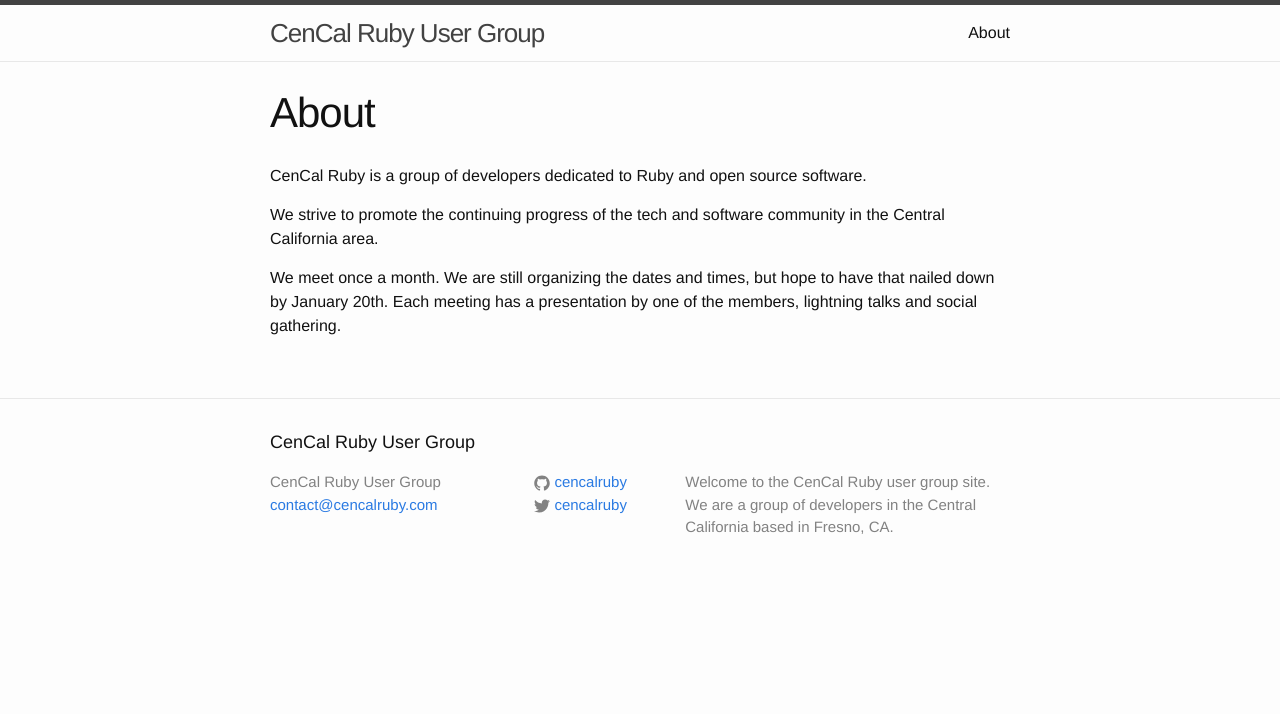
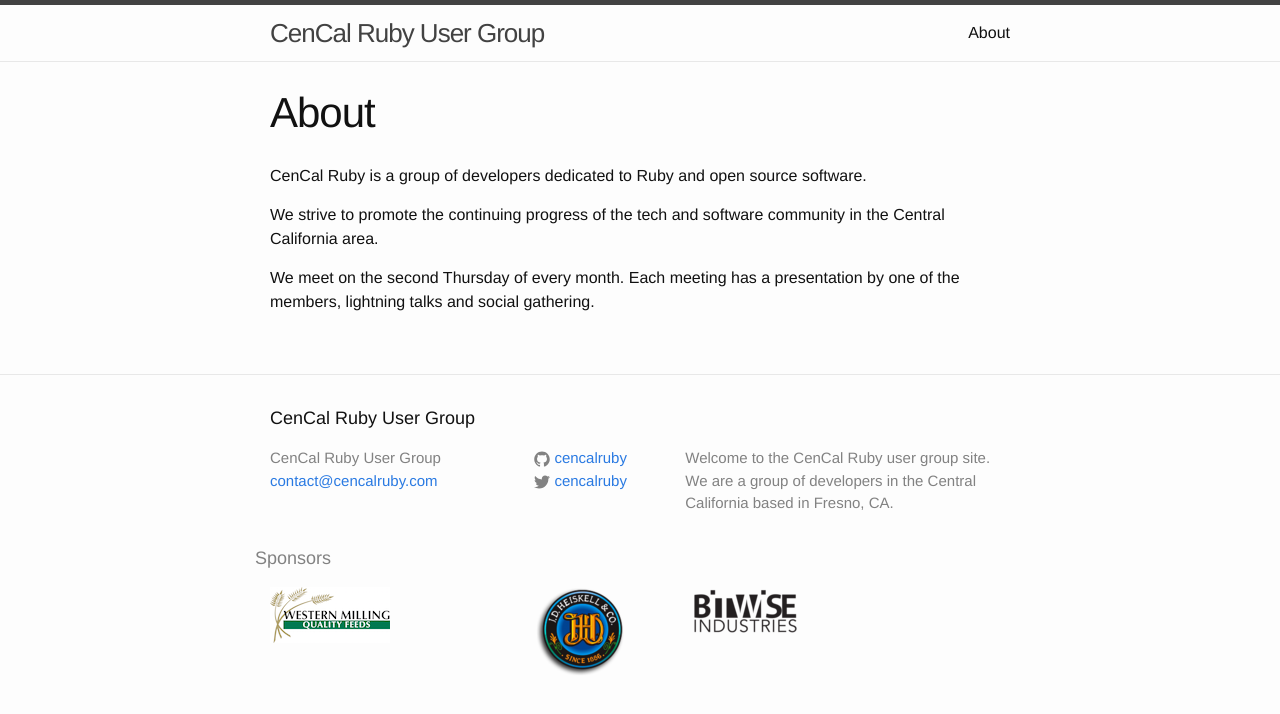
Before and after one commit to CenCalRuby/cencalruby.github.io, a Jekyll site: the page built from about.md, in a window 1280 px wide. Shown: the top 714 px of the page. Built offline with Jekyll 4.4.1, drawn with Linux system fonts in a browser that asks for light colours.

Commit message:
Added sponsors and updated about

```diff
--- a/_includes/footer.html
+++ b/_includes/footer.html
@@ -50,6 +50,24 @@
     </div>
   </div>
 
+  <div class="footer-col-wrapper">
+    <h3 class="footer-heading">Sponsors</h3>
+    <div class="footer-col footer-col-1">
+      <a href="http://www.westernmilling.com" alt="Western Milling">
+        <img src="/img/western_milling.jpeg" />
+      </a>
+    </div>
+    <div class="footer-col footer-col-2">
+      <a href="http://www.heiskell.com" alt="J.D. Heiskell & Co.">
+        <img src="/img/jdh.jpeg" />
+      </a>
+    </div>
+    <div class="footer-col footer-col-3">
+      <a href="http://www.bitwise.com" alt="Bitwise Industries">
+        <img src="/img/bitwise.jpeg" />
+      </a>
+    </div>
+  </div>
 </div>
 
 </footer>
--- a/about.md
+++ b/about.md
@@ -8,4 +8,4 @@
 
 We strive to promote the continuing progress of the tech and software community in the Central California area.
 
-We meet once a month. We are still organizing the dates and times, but hope to have that nailed down by January 20th. Each meeting has a presentation by one of the members, lightning talks and social gathering.
+We meet on the second Thursday of every month. Each meeting has a presentation by one of the members, lightning talks and social gathering.
```
Also changed, not shown: img/bitwise.jpeg (added), img/jdh.jpeg (added), img/western_milling.jpeg (added). Lines whose indentation alone changed are shown as unchanged.
